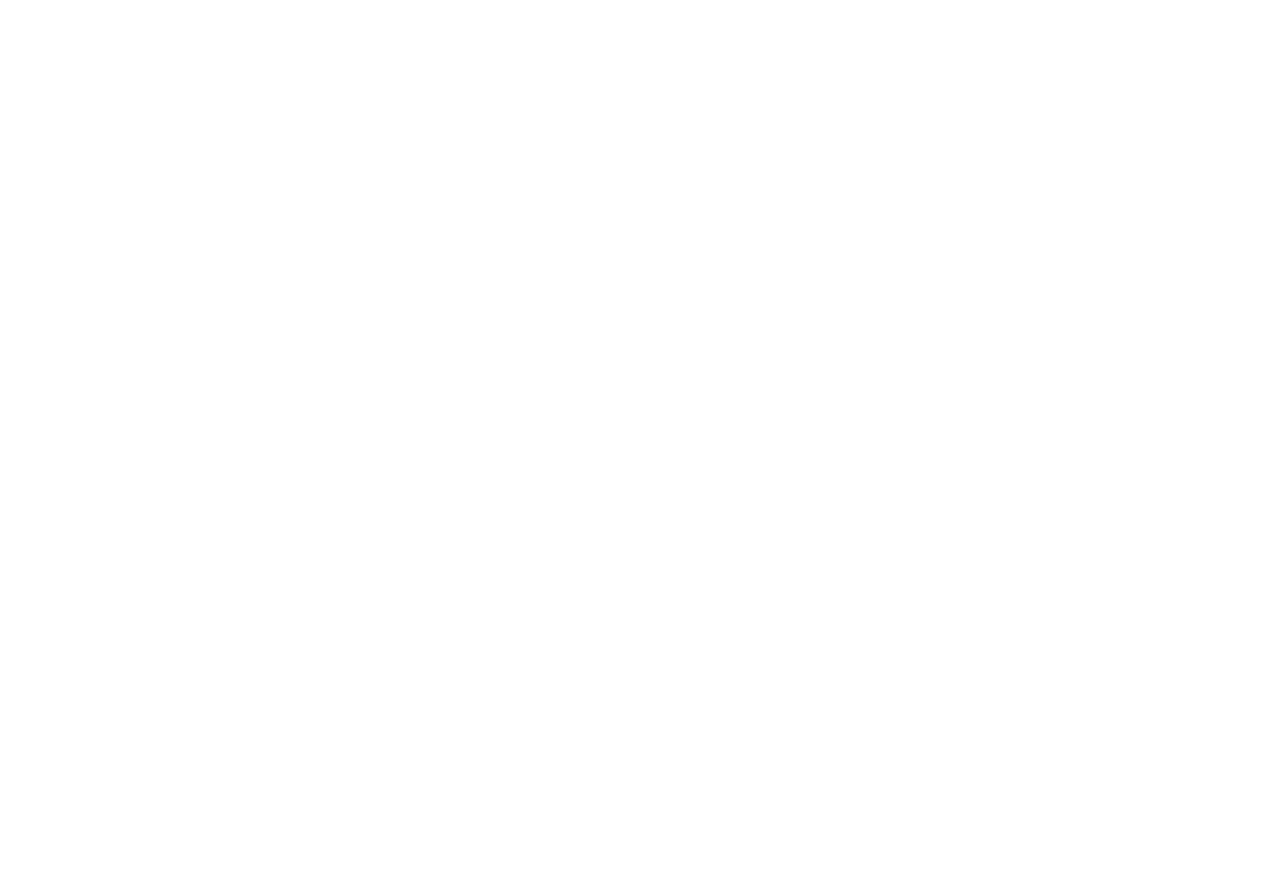
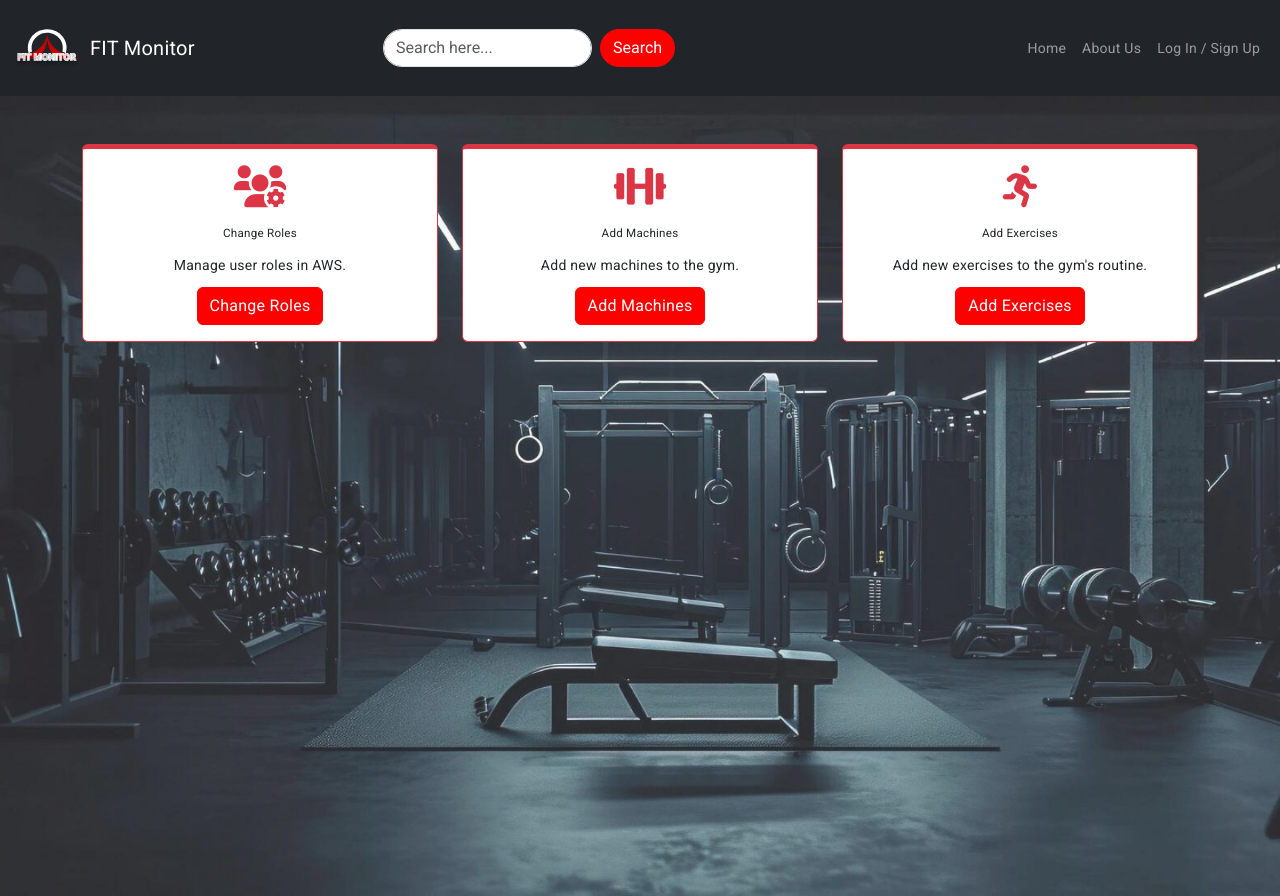
Before and after one commit to FitMonitor/Frontend, an Angular app in the folder frontend/frontend/: page /admin-dashboard in a window 1280 px wide. Before the commit this address led to /. Before the commit the page ends 800 px from the top, so only its background shows below. Built offline with nearby package versions, Linux system fonts and the light colour scheme.

Commit message:
Admin dashboard

```diff
--- /dev/null
+++ b/frontend/frontend/src/app/admin-dashboard/admin-dashboard.component.css
@@ -0,0 +1,58 @@
+    .hero-section {
+        min-height: 60vh;
+        display: flex;
+        align-items: center;
+        justify-content: center;
+        text-align: center;
+    }
+
+    .cta-section {
+        background-color: #f8f9fa;
+    }
+
+    .cta-section img {
+        border-radius: 10px;
+    }
+
+    .btn-danger {
+        background-color: #ff0000;
+        border-color: #ff0000;
+    }
+
+    .btn-danger:hover {
+        background-color: #ffffff;
+        color: #ff0000;
+        border-color: #ff0000;
+    }
+
+    .btn-outline-danger {
+        border-color: #ff0000;
+        color: #ff0000;
+    }
+
+    .btn-outline-danger:hover {
+        background-color: #ff0000;
+        color: #fff;
+    }
+
+    .card-custom {
+        border-top: 5px solid #ff0000;
+    }
+
+    .icon-container {
+        margin-bottom: 15px;
+    }
+
+    .progress-container {
+        width: 100%;
+        height: 20px;
+        background-color: #e0e0e0;
+        border-radius: 10px;
+        overflow: hidden;
+        margin-top: 10px;
+    }
+
+    .progress-bar {
+        height: 100%;
+        transition: width 0.5s ease-in-out, background-color 0.5s ease-in-out;
+    }
--- /dev/null
+++ b/frontend/frontend/src/app/admin-dashboard/admin-dashboard.component.html
@@ -0,0 +1,65 @@
+<link href="https://cdn.jsdelivr.net/npm/bootstrap@5.3.0-alpha1/dist/css/bootstrap.min.css" rel="stylesheet">
+
+
+<link rel="stylesheet" href="https://cdnjs.cloudflare.com/ajax/libs/font-awesome/6.0.0-beta3/css/all.min.css">
+
+<app-navbar></app-navbar>
+<div class="container-fluid p-0"
+    style="background: url('assets/background.png') no-repeat center center; background-size: cover; height: 700px; margin-top: 0; height: 100%; min-height: 100vh;">
+
+    <section class="dashboard-section py-5">
+        <div class="container">
+            <div class="row">
+
+                <!-- Card para Change Roles -->
+                <div class="col-lg-4 col-md-6 mb-4">
+                    <div class="card text-center border-danger card-custom">
+                        <div class="card-body">
+                            <div class="icon-container mb-3">
+                                <i class="fas fa-users-cog fa-3x text-danger"></i>
+                            </div>
+                            <h5 class="card-title">Change Roles</h5>
+                            <p class="card-text">
+                                Manage user roles in AWS.
+                            </p>
+                            <a routerLink="/usermanagement" class="btn btn-danger">Change Roles</a>
+                        </div>
+                    </div>
+                </div>
+
+                <div class="col-lg-4 col-md-6 mb-4">
+                    <div class="card text-center border-danger card-custom">
+                        <div class="card-body">
+                            <div class="icon-container mb-3">
+                                <i class="fas fa-dumbbell fa-3x text-danger"></i>
+                            </div>
+                            <h5 class="card-title">Add Machines</h5>
+                            <p class="card-text">
+                                Add new machines to the gym.
+                            </p>
+                            <a routerLink="/machines" class="btn btn-danger">Add Machines</a>
+                        </div>
+                    </div>
+                </div>
+
+                <div class="col-lg-4 col-md-6 mb-4">
+                    <div class="card text-center border-danger card-custom">
+                        <div class="card-body">
+                            <div class="icon-container mb-3">
+                                <i class="fas fa-running fa-3x text-danger"></i>
+                            </div>
+                            <h5 class="card-title">Add Exercises</h5>
+                            <p class="card-text">
+                                Add new exercises to the gym's routine.
+                            </p>
+                            <a routerLink="/add-exercises" class="btn btn-danger">Add Exercises</a>
+                        </div>
+                    </div>
+                </div>
+
+            </div>
+        </div>
+    </section>
+</div>
+
+<script src="https://cdn.jsdelivr.net/npm/bootstrap@5.3.0-alpha1/dist/js/bootstrap.bundle.min.js"></script>
--- a/frontend/frontend/src/app/app.component.ts
+++ b/frontend/frontend/src/app/app.component.ts
@@ -9,7 +9,7 @@
 @Component({
   selector: 'app-root',
   standalone: true,
-  imports: [CommonModule, RouterOutlet, LoginComponent, HomePageComponent, UserDashboardComponent],
+  imports: [CommonModule, RouterOutlet],
   templateUrl: './app.component.html',
   styleUrl: './app.component.css'
 })
--- a/frontend/frontend/src/app/app.routes.ts
+++ b/frontend/frontend/src/app/app.routes.ts
@@ -5,9 +5,7 @@
 import {AddMachineComponent} from "./addmachine/addmachine.component";
 import { HomePageComponent } from './home-page/home-page.component';
 import { UserDashboardComponent } from './user-dashboard/user-dashboard.component';
-
-
-
+import { AdminDashboardComponent } from './admin-dashboard/admin-dashboard.component';
 
 export const routes: Routes = [
     { path: 'callback', component: CallbackComponent },
@@ -15,5 +13,6 @@
     { path: 'machines', component: AddMachineComponent },
     {path: '', component: HomePageComponent},
     { path: 'user-dashboard', component: UserDashboardComponent },
+    { path: 'admin-dashboard', component: AdminDashboardComponent}
 
 ];
--- a/frontend/frontend/src/app/home-page/home-page.component.css
+++ b/frontend/frontend/src/app/home-page/home-page.component.css
@@ -4,33 +4,39 @@
     align-items: center;
     justify-content: center;
     text-align: center;
+    background-color: #333; /* Para garantir uma cor de fundo sólida */
+    padding: 20px; /* Para dar um pouco de padding ao redor */
+    position: relative; /* Para criar o efeito de sombra abaixo */
 }
 
-.cta-section {
-    background-color: #f8f9fa;
+.hero-text {
+    font-size: 3.5rem; /* Grande tamanho de fonte para a frase */
+    font-weight: bold;
+    color: #fff;
+    text-transform: uppercase;
+    letter-spacing: 2px; /* Para aumentar o espaçamento entre as letras */
+    text-shadow: 3px 3px 5px rgba(0, 0, 0, 0.5); /* Sombra para destacar o texto */
+    line-height: 1.2; /* Aumentar a altura da linha para tornar o texto mais espaçado */
+    animation: fadeInUp 2s ease-in-out; /* Adiciona uma animação para o texto aparecer suavemente */
 }
 
-.cta-section img {
-    border-radius: 10px;
+.hero-text .highlight {
+    color: #ff0000;
+    text-decoration: underline;
 }
 
-.btn-danger {
-    background-color: #ff0000;
-    border-color: #ff0000;
+.hero-section:hover .hero-text {
+    color: #ffffff;
+    text-shadow: 3px 3px 15px rgba(255, 0, 0, 0.8);
 }
 
-.btn-outline-danger {
-    border-color: #ff0000;
-    color: #ff0000;
+@keyframes fadeInUp {
+    0% {
+        opacity: 0;
+        transform: translateY(20px);
+    }
+    100% {
+        opacity: 1;
+        transform: translateY(0);
+    }
 }
-
-.btn-outline-danger:hover {
-    background-color: #ff0000;
-    color: #fff;
-}
-
-.btn-danger:hover {
-    background-color: #ffffff;
-    color: #ff0000;
-    border-color: #ff0000;
-}
--- a/frontend/frontend/src/app/home-page/home-page.component.html
+++ b/frontend/frontend/src/app/home-page/home-page.component.html
@@ -6,7 +6,9 @@
     <section class="text-center text-white bg-dark hero-section"
         style="background: url('assets/background.png') no-repeat center center; background-size: cover; height: 650px; margin-top: 0;">
         <div class="container" style="height: 100%; display: flex; align-items: center;">
-            <h1 class="display-4">OPTIMIZE YOUR WORKOUT ANYTIME AND <span class="text-danger">ANYWHERE!</span></h1>
+            <h1 class="display-4 hero-text">
+                OPTIMIZE YOUR WORKOUT ANYTIME AND <span class="text-danger">ANYWHERE!</span>
+            </h1>
         </div>
     </section>
 
```
Also changed, not shown: frontend/frontend/src/app/admin-dashboard/admin-dashboard.component.ts (added, +13 -0 lines), 2 other files (tests, documents, lock files or other folders).
